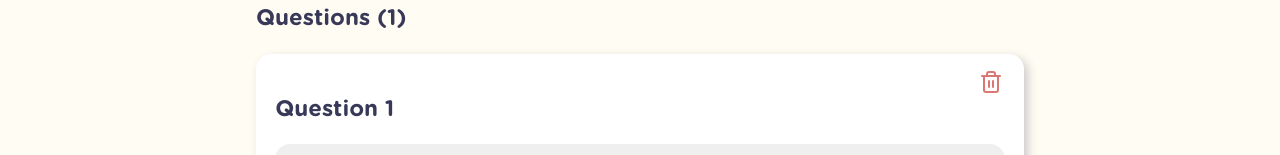
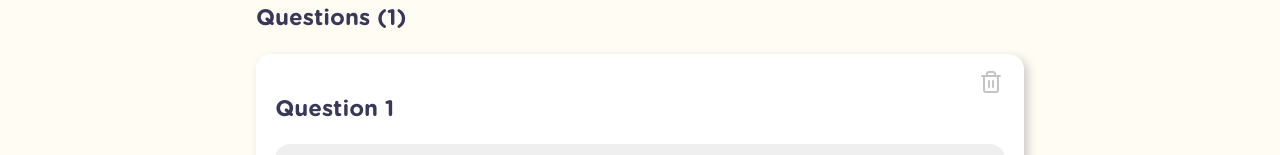
Before and after one commit to donjar/quizard, a React (Create React App) app in the folder web/: page /quiz-create in a window 1280 px wide. Shown: the part 239-394 px from the top of the page. Built offline with nearby package versions, Linux system fonts and the light colour scheme; sample sign-in values are in the browser's storage.

Commit message:
disable del qn btn when left w 1 qn

```diff
--- a/web/src/components/containers/quiz-create/QuizCreateContainer.tsx
+++ b/web/src/components/containers/quiz-create/QuizCreateContainer.tsx
@@ -79,6 +79,7 @@ const QuizCreateContainer: React.FC<IQuizCreateContainerProps> = ({
       <QuizCreateQuestionCard
         key={questionIdx}
         questionNumber={questionIdx + 1}
+        numQuestions={questions.length}
         text={question.text}
         options={question.options}
         correctOption={question.correctOption}
--- a/web/src/components/presentations/common/buttons/DeleteButton.tsx
+++ b/web/src/components/presentations/common/buttons/DeleteButton.tsx
@@ -12,7 +12,7 @@ interface IDeleteIconProps {
 
 const StyledDelete = styled(Delete)`
   color: ${({ disabled }: IDeleteIconProps) => disabled ? disabledDeleteBtnColor : defaultDeleteBtnColor};
-  cursor: ${({ disabled }: IDeleteIconProps) => disabled ? `default` : `pointer`};
+  cursor: ${({ disabled }: IDeleteIconProps) => disabled ? `not-allowed` : `pointer`};
 `;
 
 interface IDeleteButtonProps {
--- a/web/src/components/presentations/quiz-create/QuizCreateQuestionCard.tsx
+++ b/web/src/components/presentations/quiz-create/QuizCreateQuestionCard.tsx
@@ -1,6 +1,6 @@
 import React from 'react';
 import styled from 'styled-components';
-import { MAX_OPTIONS_PER_QUESTION, MIN_OPTIONS_PER_QUESTION } from '../../../constants';
+import { MAX_OPTIONS_PER_QUESTION, MIN_OPTIONS_PER_QUESTION, MIN_QUESTIONS_PER_QUIZ } from '../../../constants';
 import { IQuizCreateQuestionCardProps } from '../../../interfaces/quiz-create';
 import { AnswerButton, SelectedAnswerButton } from '../common/buttons/AnswerButton';
 import DarkButton from '../common/buttons/DarkButton';
@@ -61,6 +61,7 @@ const DeleteQuestionButtonDiv = styled.div`
 
 const QuizCreateQuestionCard: React.FC<IQuizCreateQuestionCardProps> = ({
   questionNumber,
+  numQuestions,
   text,
   options,
   correctOption,
@@ -115,7 +116,11 @@ const QuizCreateQuestionCard: React.FC<IQuizCreateQuestionCardProps> = ({
   return (
     <StyledQuestionCard>
       <DeleteQuestionButtonDiv>
-        <DeleteButton onClick={onEraseQuestion} />
+        {
+          numQuestions > MIN_QUESTIONS_PER_QUIZ
+            ? <DeleteButton onClick={onEraseQuestion} />
+            : <DeleteButton onClick={onEraseQuestion} disabled />
+        }
       </DeleteQuestionButtonDiv>
       <h3>Question {questionNumber}</h3>
       <QuestionTextArea
--- a/web/src/constants.ts
+++ b/web/src/constants.ts
@@ -1,3 +1,4 @@
 export const MAX_QUESTIONS_PER_QUIZ = 15;
+export const MIN_QUESTIONS_PER_QUIZ = 1;
 export const MAX_OPTIONS_PER_QUESTION = 4;
 export const MIN_OPTIONS_PER_QUESTION = 1;
--- a/web/src/interfaces/quiz-create/index.ts
+++ b/web/src/interfaces/quiz-create/index.ts
@@ -10,6 +10,7 @@ export interface IQuizCreateNavBarProps {
 
 export interface IQuizCreateQuestionCardProps {
   questionNumber: number;
+  numQuestions: number;
   text: string;
   options: string[];
   correctOption: number;
```
